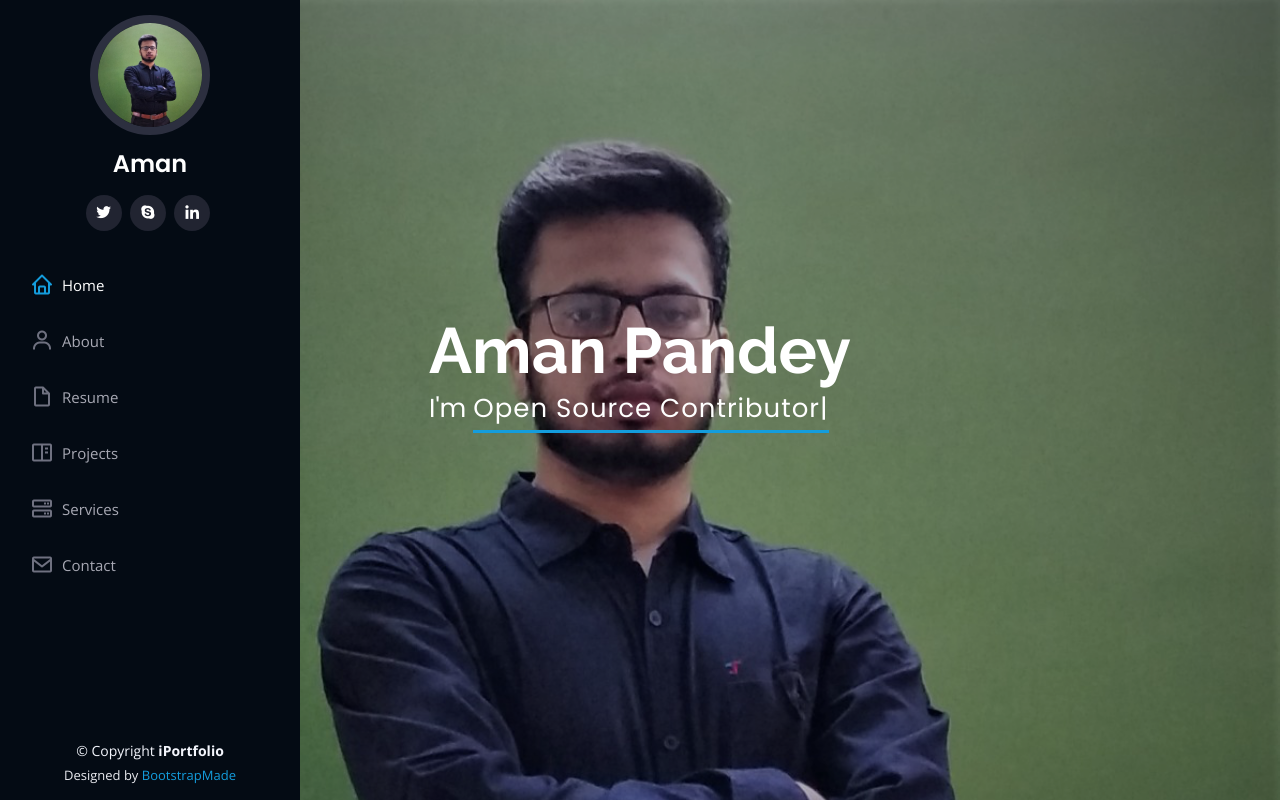
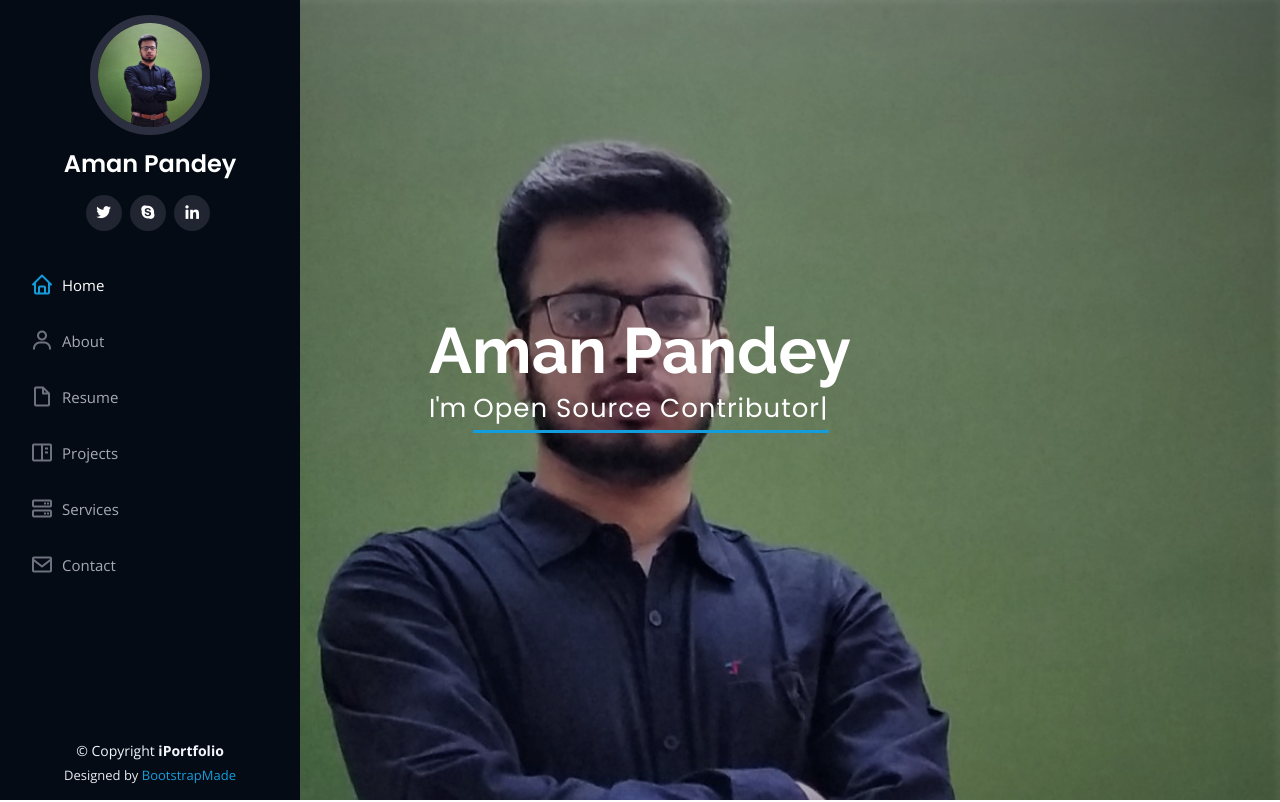
Before and after one commit to amanpandey0286/Aman_Pandey.github.io, a plain HTML site: page index.html in a window 1280 px wide. Shown: the top 802 px of the page. Drawn offline with nearby package versions, Linux system fonts and the light colour scheme.

Commit message:
Update index.html

```diff
--- a/index.html
+++ b/index.html
@@ -49,7 +49,7 @@
 
       <div class="profile">
         <img src="assets/img/my profile photo.png" alt="" class="img-fluid rounded-circle">
-        <h1 class="text-light"><a href="index.html">Aman</a></h1>
+        <h1 class="text-light"><a href="index.html">Aman Pandey</a></h1>
         <div class="social-links mt-3 text-center">
           <a href="#" class="twitter"><i class="bx bxl-twitter"></i></a>
           <a href="#" class="google-plus"><i class="bx bxl-skype"></i></a>
```
